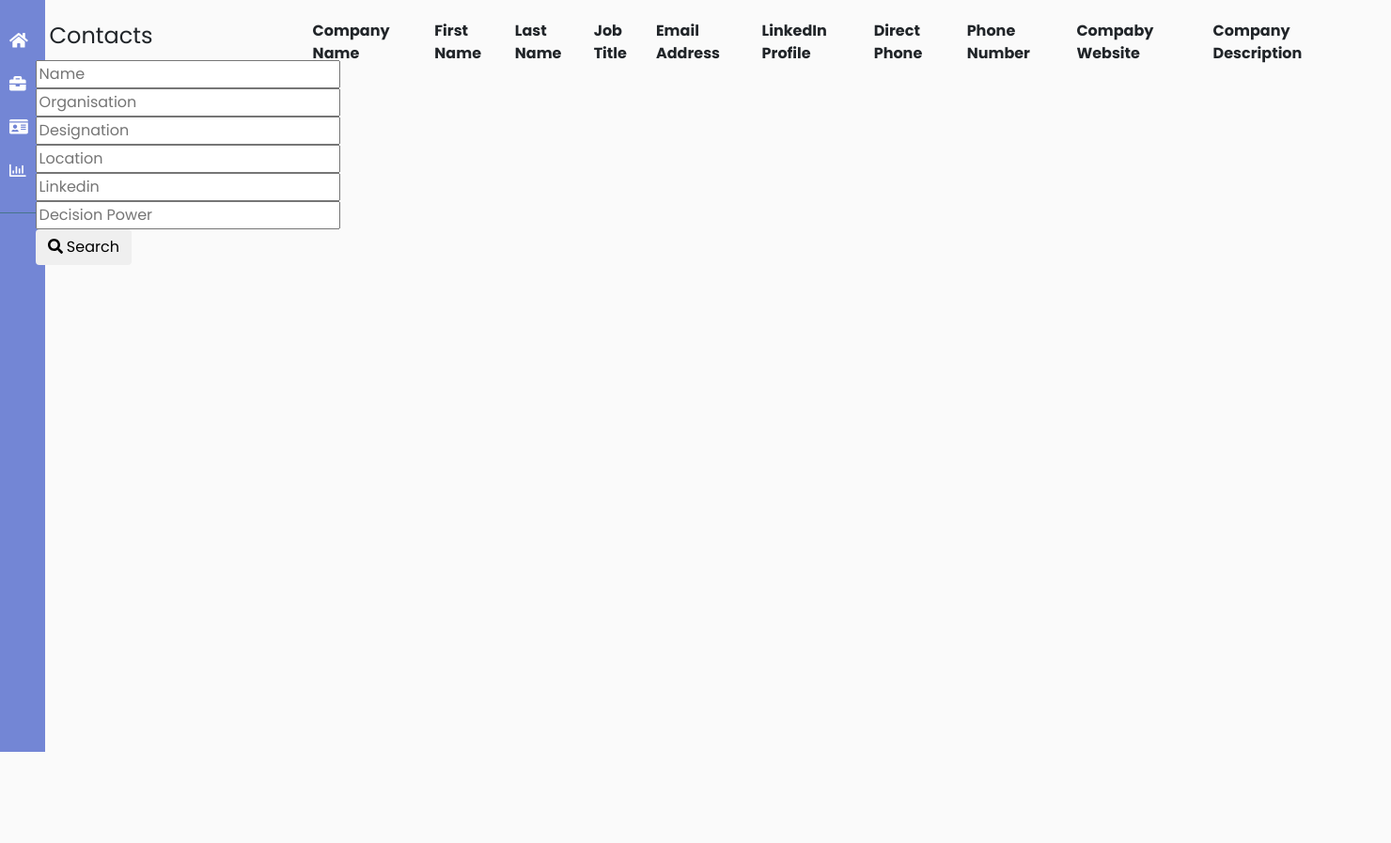
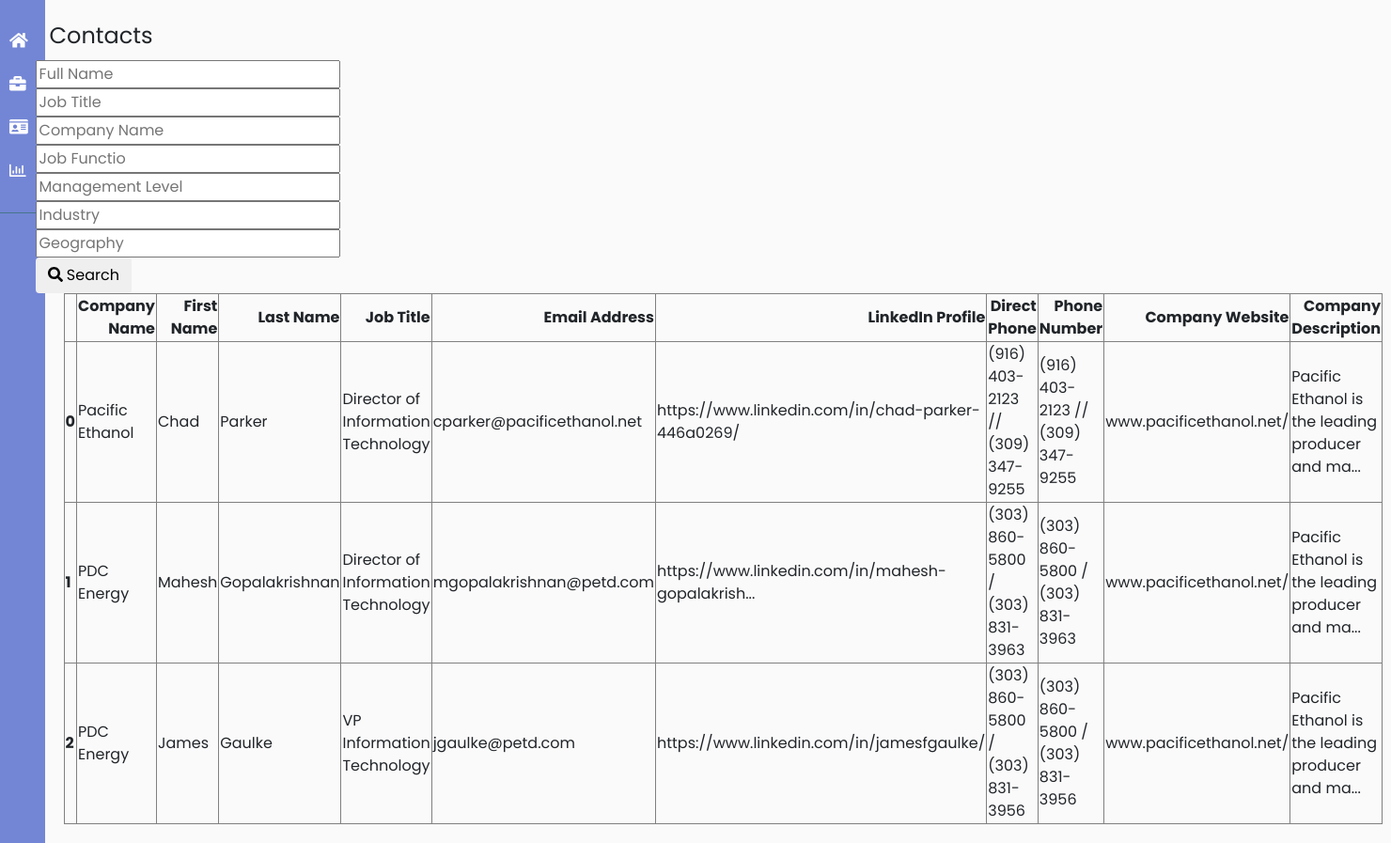
Before and after one commit to ROOPABUDDA/RVS_SALES, a Flask app: page /contacts in a window 1480 px wide. Shown: the whole page at 94% size. Before the commit the page ends 800 px from the top, so only its background shows below. Run offline with Flask 2, Linux system fonts and the light colour scheme; lists and menus that the app fills with data are empty; some libraries are stand-ins or nearby versions.

Commit message:
create html file for display table in contacts

```diff
--- a/app.py
+++ b/app.py
@@ -27,7 +27,7 @@
 database.init_app(app)
 
 file_type = "/home/roopa/others/RVS/internals/RVS_SALES/uploads/*.xls"
-
+test_file = "/home/roopa/others/RVS/internals/RVS_SALES/app/templates/test.html"
 file_list = []
 col_name = []
 file_name = ""
@@ -47,7 +47,6 @@
         file_name = each.split("/")[-1].split(".")[0]
         dataframe1 = pd.read_excel(each)
         col_name.append(dataframe1.columns.values)
-        print(col_name)
         print(col_name)
 
 def db_colname(pandas_colname):
@@ -142,16 +141,23 @@
             # ............work her
             # parameters are filename and the global dataframe
             table_result = insert_into_table(file_name)
-            print(dataframe1)
+            #print(dataframe1)
             # insert_db(dataframe1)
             conn = database.connect()
             cursor = conn.cursor()
-            print(col_name)
-            for index, row in dataframe1.iterrows():
-                print(index)
-                print(row)
-            print(result)
+            # print(col_name)
+            # for index, row in dataframe1.iterrows():
+            #     print(index)
+            #     print(row)
+            # print(result)
+            dftest = dataframe1.iloc[:, 0:10]
+            print(dftest)
+            #print(dataframe1.iloc[:, :])
             # redirect(url_for('create_table', filename=filename))
+            with open(test_file, 'w') as f:
+                print("creating file here")
+                f.write(dftest.to_html(classes='df'))
+
             return render_template('home.html')
             #"File uploaded successfully"
             # redirect(url_for('uploaded_file', filename=filename))
--- a/app/main/contacts.py
+++ b/app/main/contacts.py
@@ -6,11 +6,13 @@
 
 class contactSearchForm(FlaskForm):
    #emp_name = TextField("Name")
-   emp_name = StringField('emp_name', render_kw={"placeholder": "Name"})
-   emp_organisation = StringField('emp_organisation', render_kw={"placeholder": "Organisation"})
-   emp_designation = StringField('emp_designation', render_kw={"placeholder": "Designation"})
-   emp_location = StringField('emp_location', render_kw={"placeholder": "Location"})
-   emp_linkedin = StringField('emp_linkedin', render_kw={"placeholder": "Linkedin"})
-   emp_decisionpower = StringField('emp_decisionpower', render_kw={"placeholder": "Decision Power"})
+   emp_name = StringField('emp_name', render_kw={"placeholder": "Full Name"})
+   emp_job_title = StringField('emp_organisation', render_kw={"placeholder": "Job Title"})
+   emp_company_name = StringField('emp_designation', render_kw={"placeholder": "Company Name"})
+   emp_job_function = StringField('emp_location', render_kw={"placeholder": "Job Functio"})
+   emp_mgmt_level = StringField('emp_linkedin', render_kw={"placeholder": "Management Level"})
+   emp_industry = StringField('emp_decisionpower', render_kw={"placeholder": "Industry"})
+   emp_geography = StringField('emp_decisionpower', render_kw={"placeholder": "Geography"})
+
 
    submit_search = SubmitField("Search")
--- a/app/templates/contacts.html
+++ b/app/templates/contacts.html
@@ -17,21 +17,24 @@
                         <div id="emp_name">
                             {{ form.emp_name }}
                         </div>
-                        <div id="emp_organisation"
+                        <div id="emp_job_title"
                             class = "col-xs-12">
-                            {{ form.emp_organisation }}
+                            {{ form.emp_job_title }}
                         </div>
-                        <div  id="emp_designation">
-                            {{ form.emp_designation }}
+                        <div  id="emp_company_name">
+                            {{ form.emp_company_name }}
                         </div>
-                        <div id="emp_location">
-                            {{ form.emp_location }}
+                        <div id="emp_job_function">
+                            {{ form.emp_job_function }}
                         </div>
-                        <div  id="emp_linkedin">
-                                {{ form.emp_linkedin }}
+                        <div  id="emp_mgmt_level">
+                                {{ form.emp_mgmt_level }}
                         </div>
-                        <div id = "emp_decisionpower">
-                            {{ form.emp_decisionpower }}
+                        <div id = "emp_industry">
+                            {{ form.emp_industry }}
+                        </div>
+                        <div id = "emp_geography">
+                            {{ form.emp_geography }}
                         </div>
                         <div class="search-button">
                             <button
@@ -49,20 +52,7 @@
         </div>
 
             <div class="search-table-container">
-                <table id="contacts">
-                    <tr>
-                        <th>Company Name</th>
-                        <th>First Name</th>
-                        <th>Last Name</th>
-                        <th>Job Title</th>
-                        <th>Email Address</th>
-                        <th>LinkedIn Profile</th>
-                        <th>Direct Phone</th>
-                        <th>Phone Number</th>
-                        <th>Compaby Website</th>
-                        <th>Company Description</th>
-                    </tr>
-                </table>
+                {% include "test.html" %}
             </div>
 
 <script src="{{url_for('static', filename='organisation.js')}}"></script>
--- /dev/null
+++ b/app/templates/test.html
@@ -0,0 +1,58 @@
+<table border="1" class="dataframe df">
+  <thead>
+    <tr style="text-align: right;">
+      <th></th>
+      <th>Company Name</th>
+      <th>First Name</th>
+      <th>Last Name</th>
+      <th>Job Title</th>
+      <th>Email Address</th>
+      <th>LinkedIn Profile</th>
+      <th>Direct Phone</th>
+      <th>Phone Number</th>
+      <th>Company Website</th>
+      <th>Company Description</th>
+    </tr>
+  </thead>
+  <tbody>
+    <tr>
+      <th>0</th>
+      <td>Pacific Ethanol</td>
+      <td>Chad</td>
+      <td>Parker</td>
+      <td>Director of Information Technology</td>
+      <td>cparker@pacificethanol.net</td>
+      <td>https://www.linkedin.com/in/chad-parker-446a0269/</td>
+      <td>(916) 403-2123 // (309) 347-9255</td>
+      <td>(916) 403-2123 // (309) 347-9255</td>
+      <td>www.pacificethanol.net/</td>
+      <td>Pacific Ethanol is the leading producer and ma...</td>
+    </tr>
+    <tr>
+      <th>1</th>
+      <td>PDC Energy</td>
+      <td>Mahesh</td>
+      <td>Gopalakrishnan</td>
+      <td>Director of Information Technology</td>
+      <td>mgopalakrishnan@petd.com</td>
+      <td>https://www.linkedin.com/in/mahesh-gopalakrish...</td>
+      <td>(303) 860-5800 / (303) 831-3963</td>
+      <td>(303) 860-5800 / (303) 831-3963</td>
+      <td>www.pacificethanol.net/</td>
+      <td>Pacific Ethanol is the leading producer and ma...</td>
+    </tr>
+    <tr>
+      <th>2</th>
+      <td>PDC Energy</td>
+      <td>James</td>
+      <td>Gaulke</td>
+      <td>VP Information Technology</td>
+      <td>jgaulke@petd.com</td>
+      <td>https://www.linkedin.com/in/jamesfgaulke/</td>
+      <td>(303) 860-5800 / (303) 831-3956</td>
+      <td>(303) 860-5800 / (303) 831-3956</td>
+      <td>www.pacificethanol.net/</td>
+      <td>Pacific Ethanol is the leading producer and ma...</td>
+    </tr>
+  </tbody>
+</table>
```
Also changed, not shown: 2 other files.
